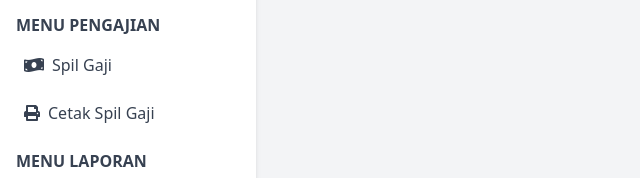
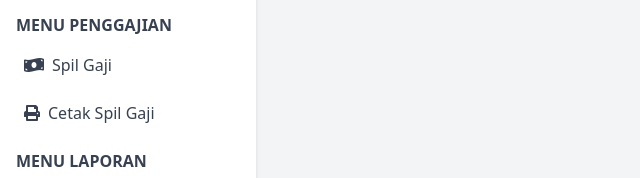
Before and after one commit to nudin1205/Uts-Nudin, a plain HTML site: page index.html in a window 1280 px wide. Shown: the part 599-777 px from the top of the page, 0-640 px from the left. Drawn offline with nearby package versions, Linux system fonts and the light colour scheme.

Commit message:
deskripsi

```diff
--- a/index.html
+++ b/index.html
@@ -131,7 +131,7 @@
                                 </a>
                             </li>
                         </ul>
-                        <p class="font-semibold text-gray-700 mt-4 mb-2">MENU PENGAJIAN</p>
+                        <p class="font-semibold text-gray-700 mt-4 mb-2">MENU PENGGAJIAN</p>
                         <ul>
                         <li class="mb-2">
                             <a id="spilGajiMenu" class="menu-item flex items-center p-2 text-gray-700 hover:bg-gray-200 rounded"
```
